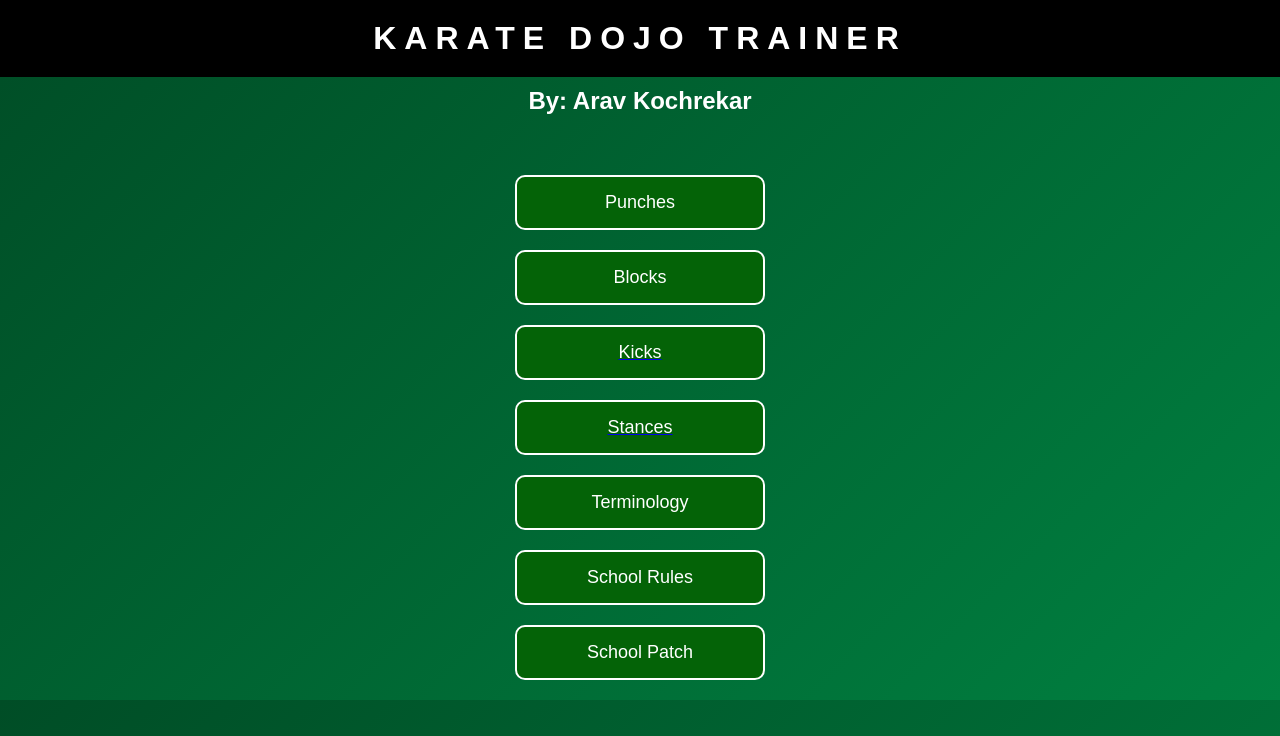
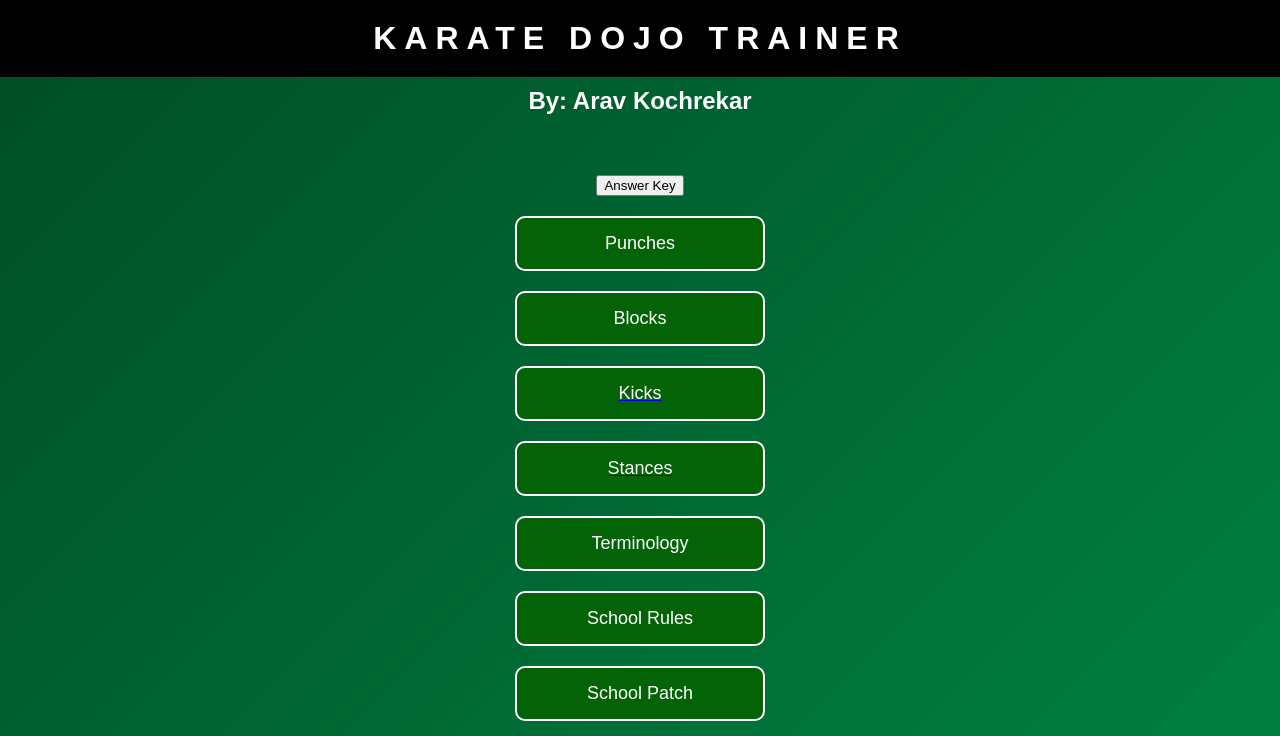
Before and after one commit to firenight123707/karate_app, a Flask app: page / in a window 1280 px wide. Shown: the top 736 px of the page. Run offline with Flask 3, Linux system fonts and the light colour scheme.

Commit message:
Update home.html

```diff
--- a/templates/home.html
+++ b/templates/home.html
@@ -85,6 +85,9 @@
 <h2>By: Arav Kochrekar</h2>
 
 <div class="container">
+<a href="https://docs.google.com/document/d/1MZBDeQ0HKUuej18H_aB2dq3__il5RxjjkeIj79oP4_E/edit?pli=1&tab=t.0" target="_blank">
+    <button>Answer Key</button>
+</a>
 
     <button class="menu-button" onclick="alert('Coming Soon')">Punches</button>
     <button class="menu-button" onclick="alert('Coming Soon')">Blocks</button>
```
